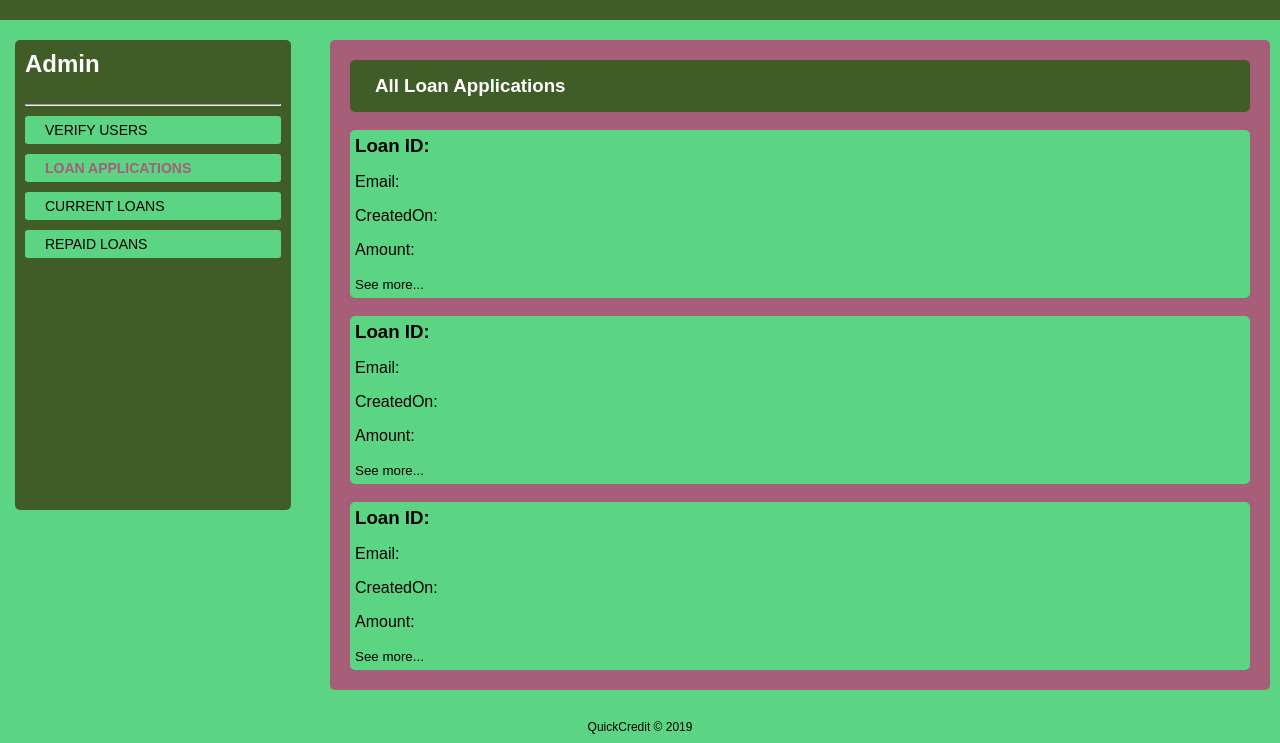
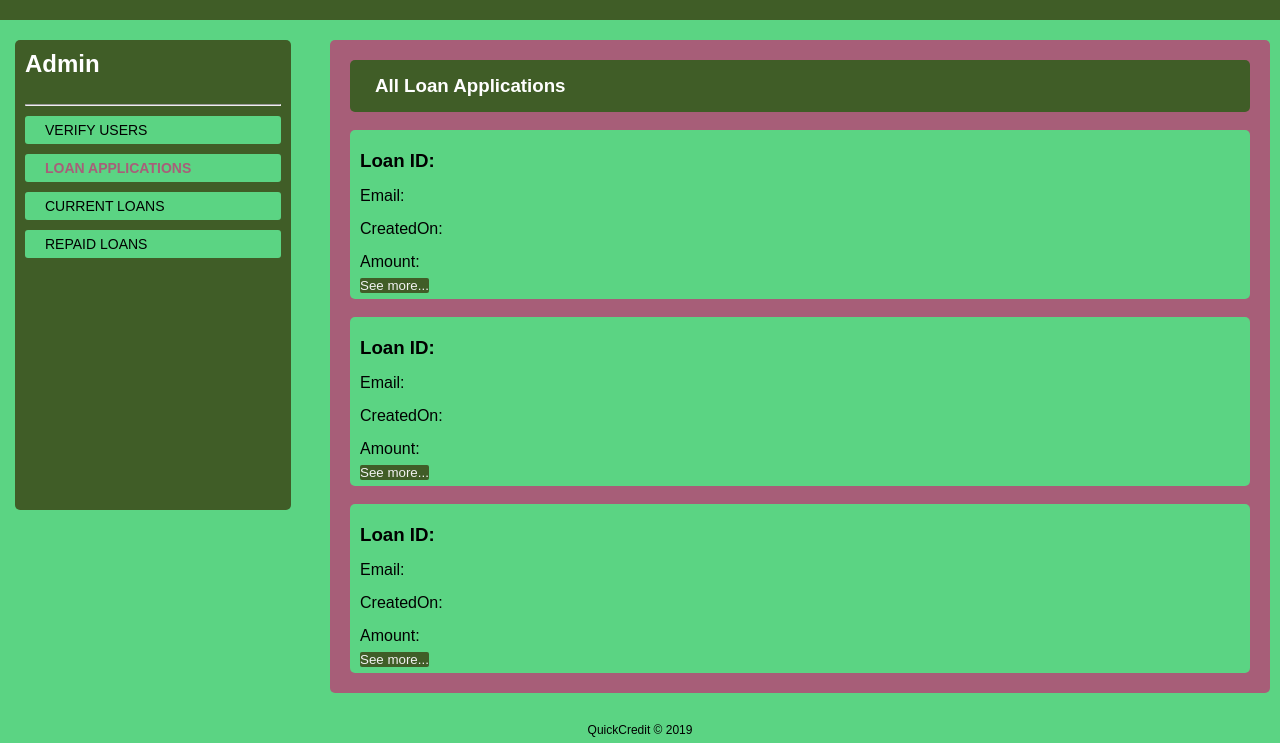
Before and after one commit to muheebolakunle/Quick_credit, a plain HTML site: page UI/adminallloanapplications.html in a window 1280 px wide. Shown: the part 60-803 px from the top of the page. Drawn offline with Linux system fonts and the light colour scheme.

Commit message:
Add style to adminallloanapplications.html

```diff
--- a/UI/style.css
+++ b/UI/style.css
@@ -284,6 +284,26 @@ footer#loan-footer{
 
   }
 
+  .loan-container .loan-area h3,
+  .loan-container .loan-area p,
+  .loan-container .loan-area small{
+    margin: 5px 5px 5px 5px;
+    padding-top: 10px ;
+
+  }
+  .loan-container .loan-area small a{
+    margin-bottom: 50px;
+    background: #405d27;
+    color: #f2f2f2;
+    border-radius: 2px;
+    cursor: pointer;
+  }
+
+  .loan-container .loan-area small a:hover{
+    color: #000000;
+    background: #05ff1afa;
+  }
+
   /* MEDIA QUERY */
   @media(max-width: 768px){
     .form__wrapper, .container,
```
